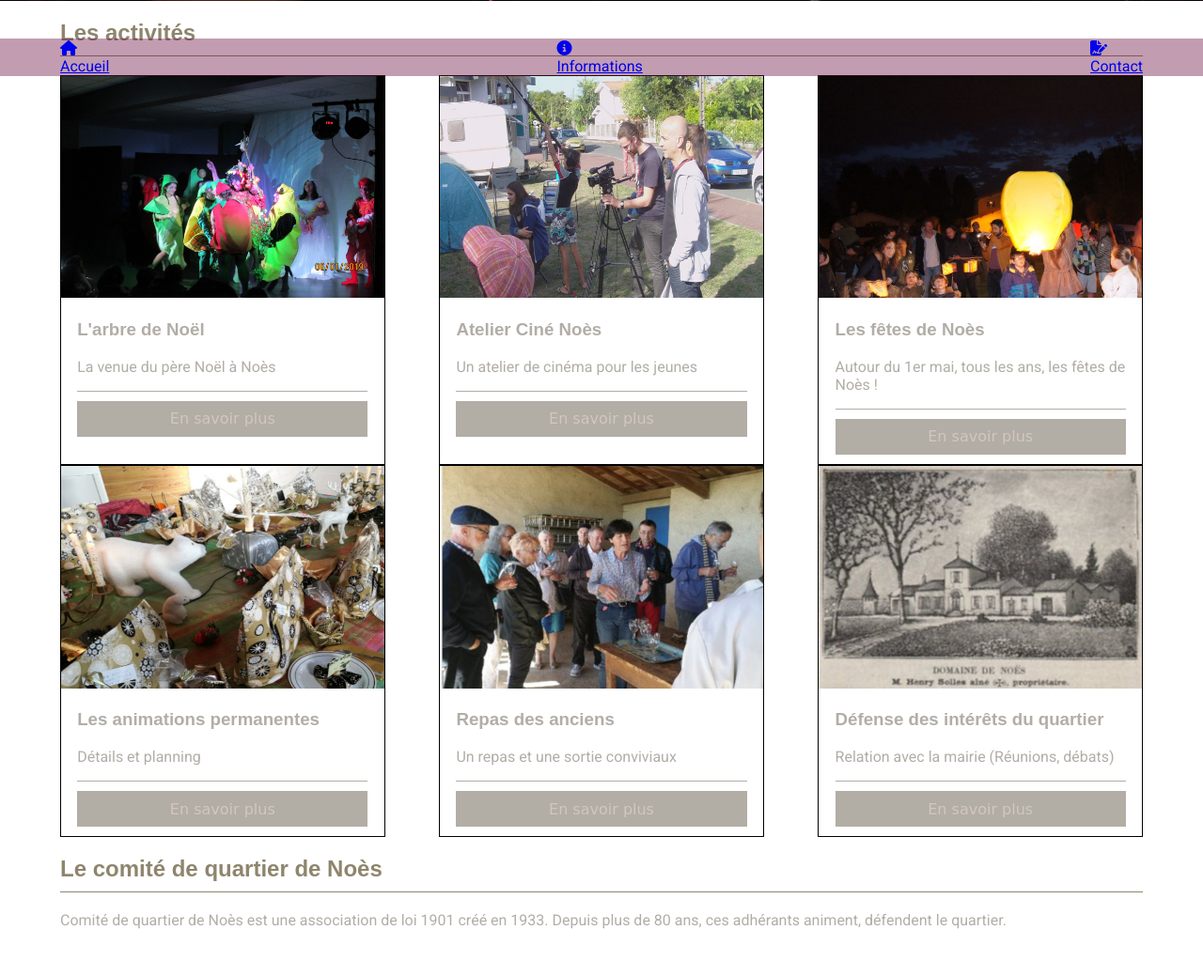
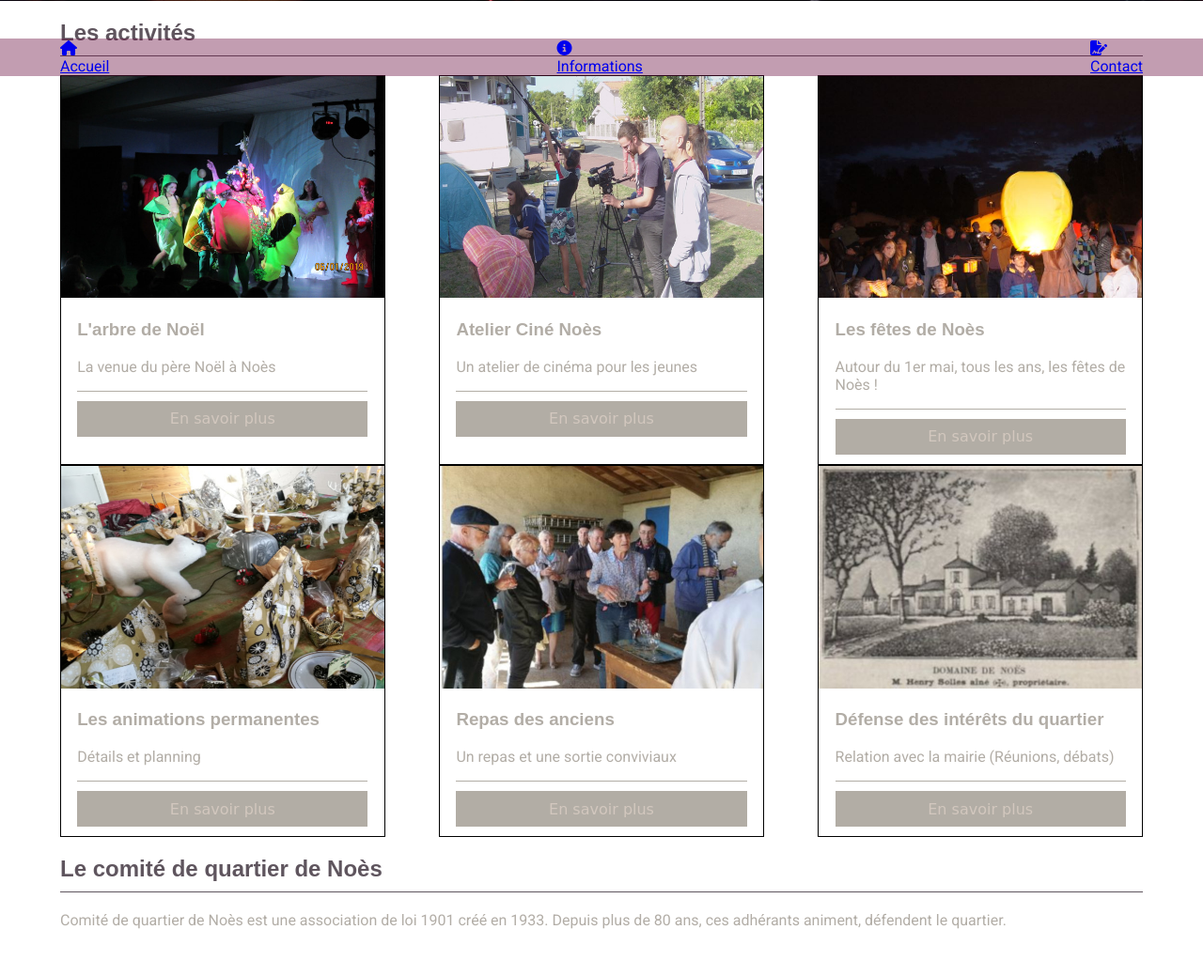
Before and after one commit to cinenoes/comitenoes, a PHP site: page / in a window 1280 px wide. Shown: the part 719-1758 px from the top of the page at 94% size. Run offline with PHP 8.4, Linux system fonts and the light colour scheme; some libraries are stand-ins or nearby versions; some web fonts are replaced.

Commit message:
Update style.css

```diff
--- a/assets/css/style.css
+++ b/assets/css/style.css
@@ -14,7 +14,8 @@
     --secondary-font: 'Lexend Mega', sans-serif;
     --dark-color: rgba(91, 81, 65, 0.47);
     --light-color: #D2C7BE;
-    --main-color: #8F856E;
+    /*--main-color: #8F856E;*/
+    --main-color: #5F555E;
     --main-light-color: white;
     --highlight-color: #DBD9CB;
 }
```
